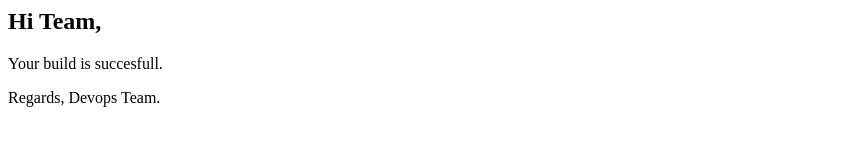
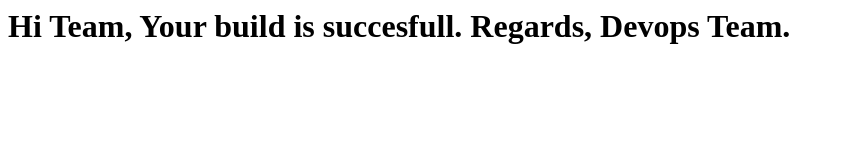
Before and after one commit to podilaprudhvi/cft, a plain HTML site: page index.html in a window 1280 px wide. Shown: the whole page, without its empty margins (0-844 px from the left). Drawn offline with Linux system fonts and the light colour scheme.

Commit message:
Update index.html

```diff
--- a/index.html
+++ b/index.html
@@ -1,11 +1,12 @@
 <html>
 <body>
-  <h2> Hi Team,</h2>
+<h1> Hi Team,
 
-  <p>Your build is succesfull.</p>
+Your build is succesfull.
 
-  <p> Regards,
-    Devops Team.</p>
+Regards,
+Devops Team.
+</h1>
 
 </body>
 </html>
```
